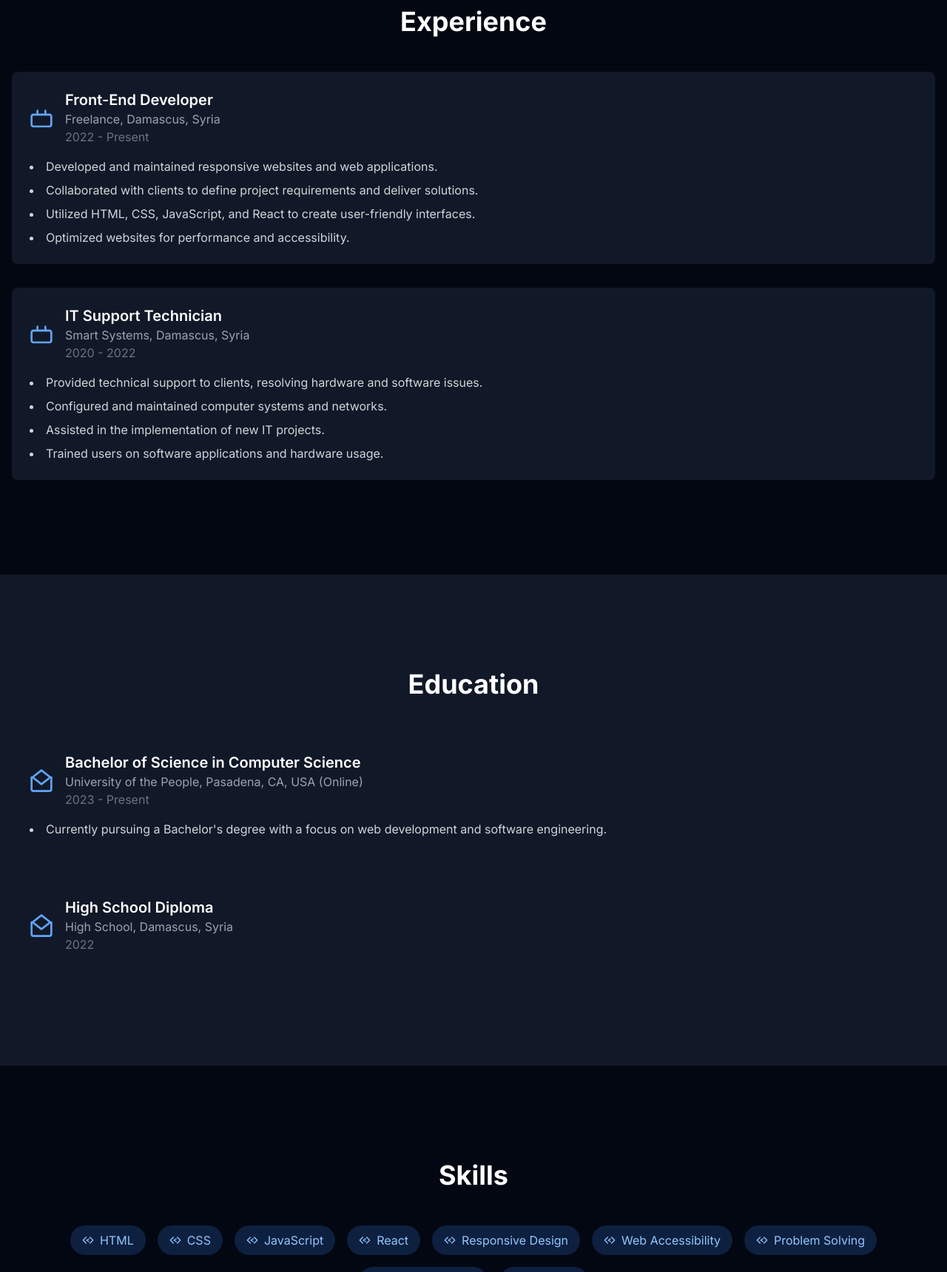
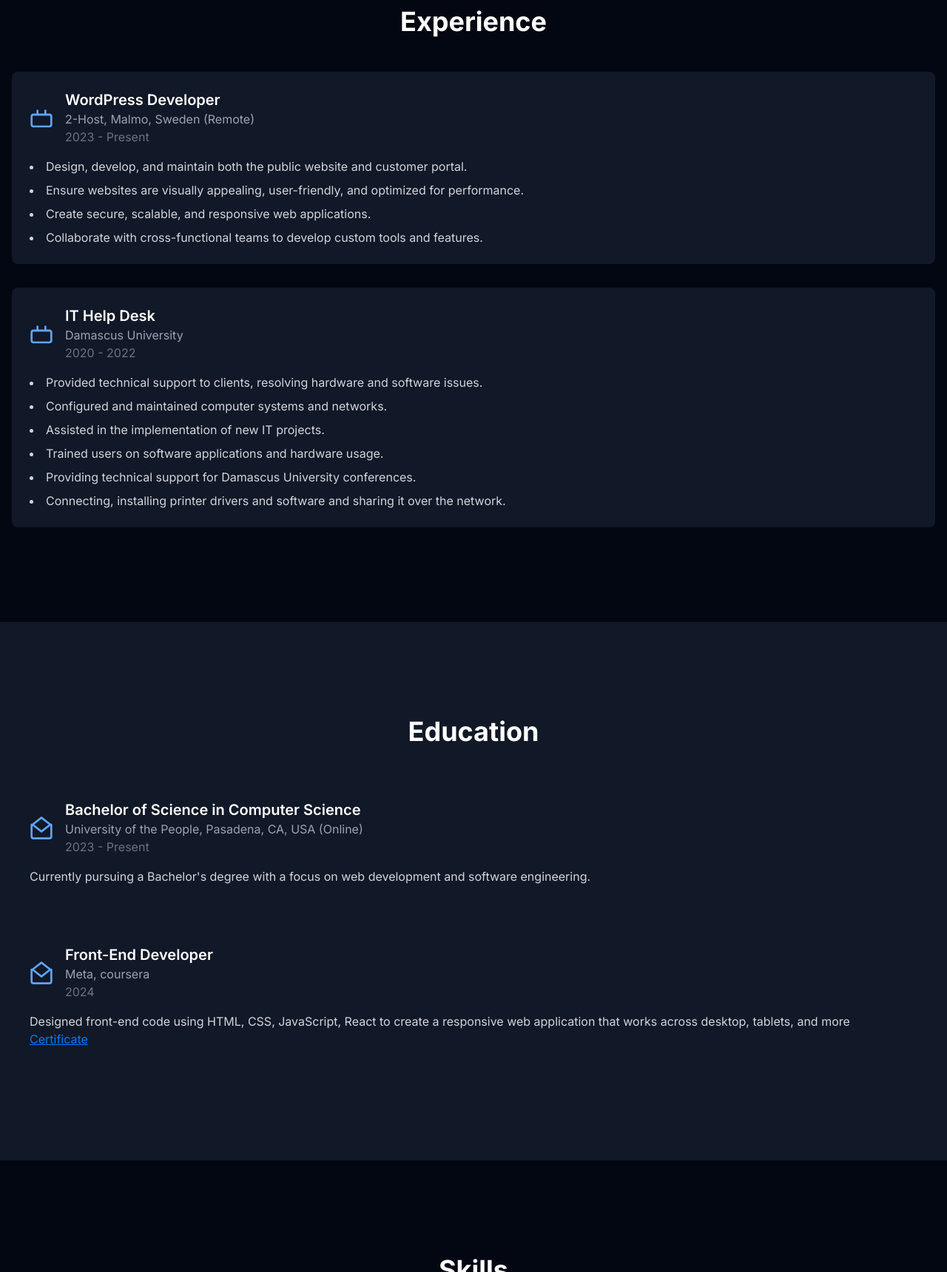
Before and after one commit to OmarTakieddin/Portfolio, a website: page index.html in a window 1280 px wide. Shown: the part 1080-2800 px from the top of the page at 74% size. Drawn offline with nearby package versions, Linux system fonts and the light colour scheme.

Commit message:
Update index.html

```diff
--- a/index.html
+++ b/index.html
@@ -76,10 +76,10 @@
       Omar Takieddin
     </h1>
     <p class="text-2xl md:text-3xl font-semibold text-blue-400 mb-6">
-      IT Help Desk, Front-End Developer
+      IT Help Desk, WordPress Developer
     </p>
     <p class="text-gray-300 mb-8">
-      Providing IT help desk support, designing network plans, and building modern, responsive front-end web experiences.
+      Providing IT help desk support, designing network plans, and building modern, responsive web experiences.
     </p>
     <a
       href="#projects"
@@ -120,24 +120,25 @@
               <div class="flex items-center gap-4">
                 <svg xmlns="http://www.w3.org/2000/svg" width="24" height="24" viewBox="0 0 24 24" fill="none" stroke="currentColor" stroke-width="2" stroke-linecap="round" stroke-linejoin="round" class="lucide lucide-briefcase w-8 h-8 text-blue-400"><rect width="20" height="12" x="2" y="9" rx="2" ry="2"/><path d="M8 5v4"/><path d="M16 5v4"/><path d="M3 9h18"/></svg>
                 <div>
-                  <h3 class="text-white text-xl font-semibold">Front-End Developer</h3>
-                  <p class="text-gray-400">Freelance, Damascus, Syria</p>
-                  <p class="text-gray-500">2022 - Present</p>
+                  <h3 class="text-white text-xl font-semibold">WordPress Developer</h3>
+                  <p class="text-gray-400">2-Host, Malmo, Sweden (Remote)</p>
+                  <p class="text-gray-500">2023 - Present</p>
                 </div>
               </div>
               <ul class="list-disc list-inside space-y-2 mt-4 text-gray-300">
-                <li>Developed and maintained responsive websites and web applications.</li>
-                <li>Collaborated with clients to define project requirements and deliver solutions.</li>
-                <li>Utilized HTML, CSS, JavaScript, and React to create user-friendly interfaces.</li>
-                <li>Optimized websites for performance and accessibility.</li>
+                <li>Design, develop, and maintain both the public website and customer portal.</li>
+                <li>Ensure websites are visually appealing, user-friendly, and optimized for
+                    performance.</li>
+                <li>Create secure, scalable, and responsive web applications.</li>
+                <li>Collaborate with cross-functional teams to develop custom tools and features.</li>
               </ul>
             </div>
             <div class="bg-gray-900 border-gray-800 rounded-lg p-6">
               <div class="flex items-center gap-4">
                 <svg xmlns="http://www.w3.org/2000/svg" width="24" height="24" viewBox="0 0 24 24" fill="none" stroke="currentColor" stroke-width="2" stroke-linecap="round" stroke-linejoin="round" class="lucide lucide-briefcase w-8 h-8 text-blue-400"><rect width="20" height="12" x="2" y="9" rx="2" ry="2"/><path d="M8 5v4"/><path d="M16 5v4"/><path d="M3 9h18"/></svg>
                 <div>
-                  <h3 class="text-white text-xl font-semibold">IT Support Technician</h3>
-                  <p class="text-gray-400">Smart Systems, Damascus, Syria</p>
+                  <h3 class="text-white text-xl font-semibold">IT Help Desk</h3>
+                  <p class="text-gray-400">Damascus University</p>
                   <p class="text-gray-500">2020 - 2022</p>
                 </div>
               </div>
@@ -146,6 +147,8 @@
                 <li>Configured and maintained computer systems and networks.</li>
                 <li>Assisted in the implementation of new IT projects.</li>
                 <li>Trained users on software applications and hardware usage.</li>
+                <li>Providing technical support for Damascus University conferences.</li>
+                <li>Connecting, installing printer drivers and software and sharing it over the network.</li>
               </ul>
             </div>
           </div>
@@ -167,18 +170,23 @@
                 </div>
               </div>
               <ul class="list-disc list-inside space-y-2 mt-4 text-gray-300">
-                <li>Currently pursuing a Bachelor's degree with a focus on web development and software engineering.</li>
+                <p>Currently pursuing a Bachelor's degree with a focus on web development and software engineering.</p>
               </ul>
             </div>
-            <div class="bg-gray-900 border-gray-800 rounded-lg p-6">
+                        <div class="bg-gray-900 border-gray-800 rounded-lg p-6">
               <div class="flex items-center gap-4">
                 <svg xmlns="http://www.w3.org/2000/svg" width="24" height="24" viewBox="0 0 24 24" fill="none" stroke="currentColor" stroke-width="2" stroke-linecap="round" stroke-linejoin="round" class="lucide lucide-graduation-cap w-8 h-8 text-blue-400"><path d="M12 2L3 9l9 7 9-7-9-7z"/><path d="M22 9v12c0 1.1-.9 2-2 2H4c-1.1 0-2-.9-2-2V9"/></svg>
                 <div>
-                  <h3 class="text-white text-xl font-semibold">High School Diploma</h3>
-                  <p class="text-gray-400">High School, Damascus, Syria</p>
-                  <p class="text-gray-500">2022</p>
+                  <h3 class="text-white text-xl font-semibold">Front-End Developer</h3>
+                  <p class="text-gray-400">Meta, coursera</p>
+                  <p class="text-gray-500">2024</p>
                 </div>
               </div>
+              <ul class="list-disc list-inside space-y-2 mt-4 text-gray-300">
+                <p>Designed front-end code using HTML, CSS, JavaScript, React to create a
+                  responsive web application that works across desktop, tablets, and more <br>
+                <a href="https://coursera.org/share/b16f4863c5d06a86f86c8b4f98ae5241" class="clickable" target="_blank">Certificate</a></p>
+              </ul>
             </div>
           </div>
         </div>
@@ -203,7 +211,7 @@
             </span>
             <span class="bg-blue-500/20 text-blue-300 border-blue-500/50 px-4 py-2 rounded-full flex items-center gap-1 transition-all duration-300 hover:gb-blue-500 hover:text-white hover:translate-x-1 cursor-default">
               <svg xmlns="http://www.w3.org/2000/svg" width="24" height="24" viewBox="0 0 24 24" fill="none" stroke="currentColor" stroke-width="2" stroke-linecap="round" stroke-linejoin="round" class="lucide lucide-code w-4 h-4 mr-1 inline-block"><polyline points="16 18 22 12 16 6"/><polyline points="8 6 2 12 8 18"/><polyline points="14 9 9 12 14 15"/></svg>
-              React
+              WordPress
             </span>
             <span class="bg-blue-500/20 text-blue-300 border-blue-500/50 px-4 py-2 rounded-full flex items-center gap-1 transition-all duration-300 hover:gb-blue-500 hover:text-white hover:translate-x-1 cursor-default">
               <svg xmlns="http://www.w3.org/2000/svg" width="24" height="24" viewBox="0 0 24 24" fill="none" stroke="currentColor" stroke-width="2" stroke-linecap="round" stroke-linejoin="round" class="lucide lucide-code w-4 h-4 mr-1 inline-block"><polyline points="16 18 22 12 16 6"/><polyline points="8 6 2 12 8 18"/><polyline points="14 9 9 12 14 15"/></svg>
@@ -261,9 +269,9 @@
             <div class="bg-gray-900 border-gray-800 rounded-lg shadow-md hover:shadow-lg transition-shadow">
               <div class="p-6">
                 <h3 class="text-white text-xl font-semibold mb-2">Personal Portfolio Website</h3>
-                <p class="text-gray-400 mb-2">React | Tailwind CSS | Framer Motion</p>
+                <p class="text-gray-400 mb-2">HTML | CSS</p>
                 <img
-                  src="https://placehold.co/600x400/EEE/31343C"
+                  src="/Photos/Portfolio Project.png"
                   alt="Personal Portfolio Website"
                   class="w-full h-48 object-cover rounded-md mb-4"
                 />
@@ -271,7 +279,7 @@
                   Designed and built my personal portfolio website to showcase my skills, projects, and experience.
                 </p>
                 <a
-                  href="#"
+                  href="Portfolio.html"
                   target="_blank"
                   rel="noopener noreferrer"
                   class="text-blue-400 hover:text-blue-300 transition-colors flex items-center gap-2"
@@ -297,7 +305,9 @@
               <div class="space-y-4">
                 <div class="flex items-center gap-2 text-gray-300">
                   <svg xmlns="http://www.w3.org/2000/svg" width="24" height="24" viewBox="0 0 24 24" fill="none" stroke="currentColor" stroke-width="2" stroke-linecap="round" stroke-linejoin="round" class="lucide lucide-mail w-5 h-5 text-blue-400"><path d="M4 4h16c1.1 0 2 .9 2 2v12c0 1.1-.9 2-2 2H4c-1.1 0-2-.9-2-2V6c0-1.1.9-2 2-2z"/><polyline points="22 6 12 13 2 6"/></svg>
-                  <span>Email: omartakialdeen0@gmail.com</span>
+                  <span>Email:
+                    <a href="mailto:omartakialdeen0@gmail.com" target="_blank" class="text-blue-400 hover:underline">omartakialdeen0@gmail.com</a>
+                  </span>
                 </div>
                 <div class="flex items-center gap-2 text-gray-300">
                   <svg xmlns="http://www.w3.org/2000/svg" width="24" height="24" viewBox="0 0 24 24" fill="none" stroke="currentColor" stroke-width="2" stroke-linecap="round" stroke-linejoin="round" class="lucide lucide-github w-5 h-5 text-blue-400"><path d="M15 22v-4a4.8 4.8 0 0 0-1-3.5c3 0 6-2 6-5.5.08-1.25-.27-2.48-1-3.5.28-1.15.28-2.35 0-3.5 0 0-1 0-3 1.5-2.64-.5-5.36-.5-8 0C6 2 5 2 5 2c-.3 1.15-.3 2.35 0 3.5A5.403 5.403 0 0 0 4 9c0 3.5 3 5.5 6 5.5-.39.49-.68 1.3-.87 2.23a4 4 0 0 1-1.13 1.27V22"/></svg>
@@ -312,8 +322,10 @@
                   </span>
                 </div>
                 <div class="flex items-center gap-2 text-gray-300">
-                  <svg xmlns="http://www.w3.org/2000/svg" width="24" height="24" viewBox="0 0 24 24" fill="none" stroke="currentColor" stroke-width="2" stroke-linecap="round" stroke-linejoin="round" class="lucide lucide-twitter w-5 h-5 text-blue-400"><path d="M22 4s-.7 2.1-2 3.4c1.6 10-9.4 17.3-18 11.6 2.2.1 4.4-.6 6-2C3 15.5.5 9.6 3 5c2.2 2.6 5.6 4.1 9 4-.9-4.2 4-6.6 7-3.8 1.1 0 3-1.2 3-1.2z"/></svg>
-                  <span>Twitter: @OmarTakieddin</span>
+                  <svg xmlns="http://www.w3.org/2000/svg" width="24" height="24" viewBox="0 0 24 24" fill="none" stroke="currentColor" stroke-width="2" stroke-linecap="round" stroke-linejoin="round" class="lucide lucide-facebook-icon w-5 h-5 text-blue-400"><path d="M18 2h-3a5 5 0 0 0-5 5v3H7v4h3v8h4v-8h3l1-4h-4V7a1 1 0 0 1 1-1h3z"/></svg>
+                  <span> Facebook:
+                    <a href="https://www.facebook.com/omartakieddin" target="_blank" class="text-blue-400 hover:underline"> /omartakieddin</a>
+                  </span>
                 </div>
               <div class="flex items-center gap-2 text-gray-300">
                 <svg xmlns="http://www.w3.org/2000/svg" width="24" height="24" viewBox="0 0 24 24" fill="none" stroke="currentColor" stroke-width="2" stroke-linecap="round" stroke-linejoin="round" class="lucide lucide-instagram w-5 h-5 text-blue-400">
@@ -335,8 +347,20 @@
     </main>
     <footer class="py-6 bg-gray-900 border-t border-gray-800">
       <div class="container mx-auto px-4 text-center text-gray-400">
-        &copy; 2025 Omar Takieddin. All rights reserved.
+        &copy; 2025 <a href="https://www.linkedin.com/in/omartakieddin/" class="clickable" target="_blank">Omar Takieddin</a>. All rights reserved.
       </div>
     </footer>
+      <style>
+        .clickable {
+          color: #007Bff;
+          text-decoration: underline;
+          transition: color 0.2s ease;
+        }
+        .clickable:hover {
+          color: #0056b3;
+          text-decoration: none;
+          cursor: pointer;
+        }
+      </style>
   </body>
 </html>
```
